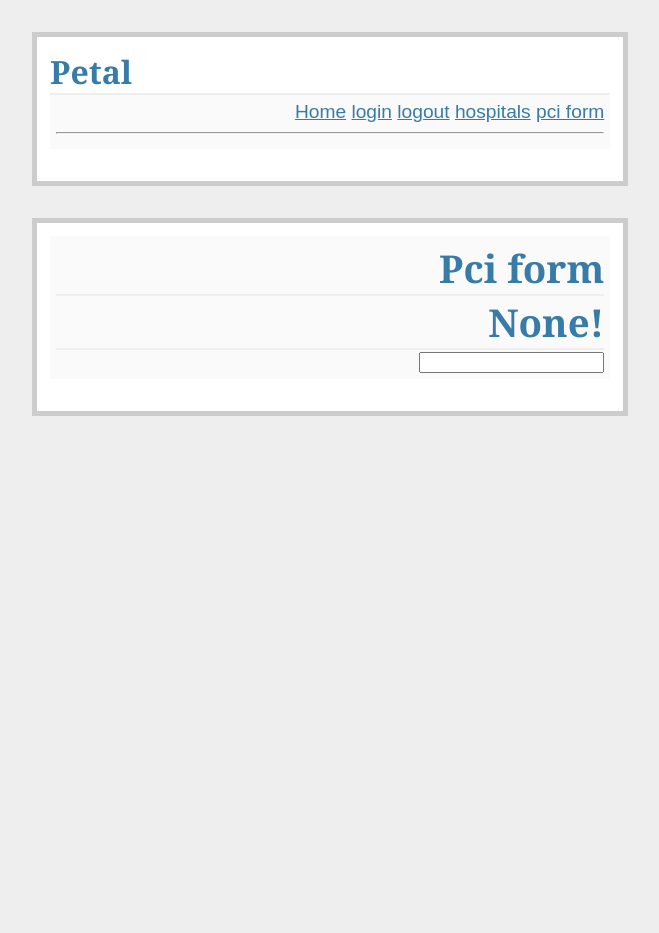
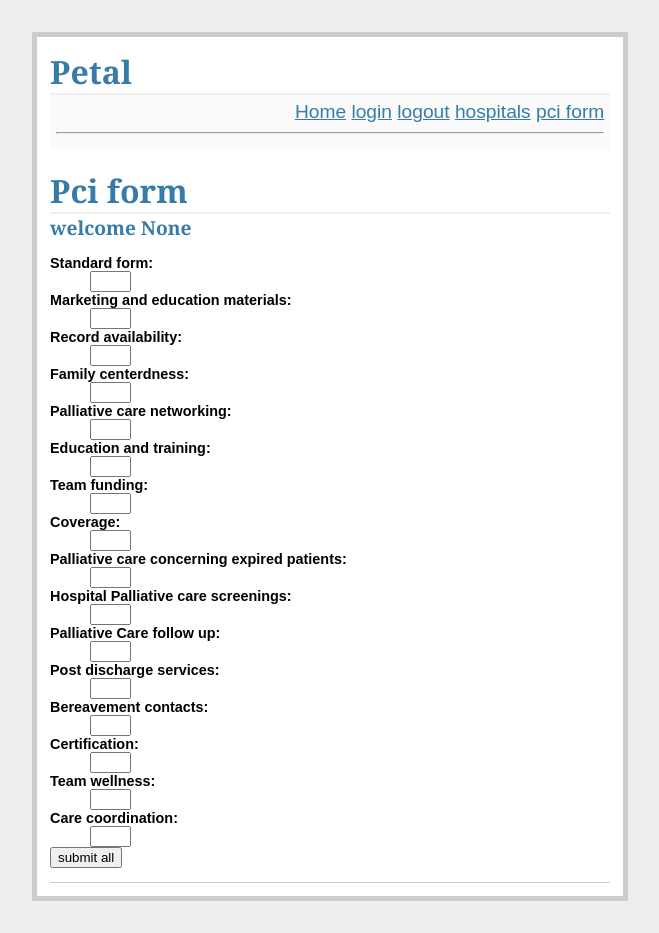
Before and after one commit to Midnightcoffee/petal, a Flask app: page /pci_form in a window 1280 px wide. Shown: the whole page, without its empty margins (310-969 px from the left). Before the commit the page ends 416 px from the top, so only its background shows below. Run offline with Flask 2, Linux system fonts and the light colour scheme; a user stored in the database is signed in; parts of the project's set-up code (start-up, migrations or seed data) failed here and were passed over.

Commit message:
petalapp/templates/pci_form.html extended and views.py form requests added

```diff
--- a/petalapp/templates/add_pci_form.html
+++ b/petalapp/templates/add_pci_form.html
@@ -1,5 +1,3 @@
 {% extends "base.html" %}
 {% block content %}
-
-
 {% endblock %}
--- a/petalapp/templates/base.html
+++ b/petalapp/templates/base.html
@@ -20,5 +20,5 @@
       {% endif %}
       {% endwith %}
     </div>
+{% block content %}{% endblock %}
 </div>
-{% block content %}{% endblock %}
--- a/petalapp/templates/hospitals.html
+++ b/petalapp/templates/hospitals.html
@@ -1,7 +1,5 @@
 {% extends "base.html" %}
 {% block content %}
-<div class=page>
-  <div class=metanav>
     <h1>Hospitals</h1>
         <li><a href="{{ url_for('MetroWest') }}">MetroWest</a></li>
         <li><a href="{{ url_for('st_vince') }} ">St.Vince </a></li>
@@ -26,6 +24,4 @@
         <li><a href="{{ url_for('northeast') }}">Northeast</a></li>
         <li><a href="{{ url_for('north_central') }}">North Central</a></li>
         <li><a href="{{ url_for('mission_trail') }}">Mission Trail</a></li>
-  </div>
-</div>
 {% endblock %}
--- a/petalapp/templates/index.html
+++ b/petalapp/templates/index.html
@@ -1,10 +1,5 @@
 {% extends "base.html" %}
 {% block content %}
-
-<div class =page>
-    <div class=metanav>
     <img src ="{{ url_for('static', filename='flower350.jpg') }}" alt="flower" usemap="#logos">
     <h1>Welcome {{user.nickname}}</h1>
-    </div>
-</div>
 {% endblock %}
--- a/petalapp/templates/login.html
+++ b/petalapp/templates/login.html
@@ -1,7 +1,5 @@
 {% extends "base.html" %}
 {% block content %}
-<div class =page>
-    <div class=metanav>
     <script type="text/javascript">
     function set_openid(openid, pr)
     {
@@ -34,6 +32,4 @@
         <!--<p><a href="http://openid.net/get-an-openid/what-is-openid/">What is OpenID?</a>
         <a href="http://openid.net/get-an-openid/">Other OpenID providers!</a>-->
     </form>
-    </div>
-</div>
 {% endblock %}
--- a/petalapp/templates/pci_form.html
+++ b/petalapp/templates/pci_form.html
@@ -1,13 +1,42 @@
 {% extends "base.html" %}
 {% block content %}
-
-<div class =page>
-    <div class=metanav>
     <h1>Pci form</h1>
-    <h1>{{user.nickname}}!</h1>
-      <form action="{{url_for('add_pci_form') }}" method="post" accept-charset="utf-8">
-         <input type=text" name="data" id="" value="" />
-      </form>
-    </div>
-</div>
+    <h2>welcome {{user.nickname}}</h2>
+    <form action="{{url_for('add_pci_form') }}" method="post" class=add-entry>
+        <dl>
+            <dt>Standard form:
+            <dd><input type="text" name="standard_form" id="" value="" size =2 />
+            <dt>Marketing and education materials:
+            <dd><input type="text" name="marketing_education" id="" value="" size =2 />
+            <dt>Record availability:
+            <dd><input type="text" name="record_availability" id="" value="" size =2 />
+            <dt>Family centerdness:
+            <dd><input type="text" name="family_centerdness" id="" value="" size =2 />
+            <dt>Palliative care networking:
+            <dd><input type="text" name="pc_networking" id="" value="" size =2 />
+            <dt>Education and training:
+            <dd><input type="text" name="education_and_training" id="" value="" size =2 />
+            <dt>Team funding:
+            <dd><input type="text" name="team_funding" id="" value="" size =2 />
+            <dt>Coverage:
+            <dd><input type="text" name="coverage" id="" value="" size =2 />
+            <dt>Palliative care concerning expired patients:
+            <dd><input type="text" name="pc_for_expired_pts" id="" value="" size =2 />
+            <dt>Hospital Palliative care screenings:
+            <dd><input type="text" name="hospital_pc_screening" id="" value="" size =2 />
+            <dt>Palliative Care follow up:
+            <dd><input type="text" name="pc_follow_up" id="" value="" size =2 />
+            <dt>Post discharge services:
+            <dd><input type="text" name="post_discharge_services" id="" value="" size =2 />
+            <dt>Bereavement contacts:
+            <dd><input type="text" name="bereavement_contacts" id="" value="" size =2 />
+            <dt>Certification:
+            <dd><input type="text" name="certification" id="" value="" size =2 />
+            <dt>Team wellness:
+            <dd><input type="text" name="team_wellness" id="" value="" size =2 />
+            <dt>Care coordination:
+            <dd><input type="text" name="care_coordination" id="" value="" size =2 />
+            <dt><input type="submit" name="" id="" value="submit all" />
+        </dl>
+    </form>
 {% endblock %}
--- a/petalapp/views.py
+++ b/petalapp/views.py
@@ -88,7 +88,23 @@
     #TODO remove me
     db.session.add(test_hospital)
     db.session.commit()
-    test_data = Data(request.form['data'])
+    #TODO what if not integer
+    test_data = Data(int(request.form['standard_form']),
+                    int(request.form['marketing_education']),
+                    int(request.form['record_availability']),
+                    int(request.form['family_centerdness']),
+                    int(request.form['pc_networking']),
+                    int(request.form['education_and_training']),
+                    int(request.form['team_funding']),
+                    int(request.form['coverage']),
+                    int(request.form['pc_for_expired_pts']),
+                    int(request.form['hospital_pc_screening']),
+                    int(request.form['pc_follow_up']),
+                    int(request.form['post_discharge_services']),
+                    int(request.form['certification']),
+                    int(request.form['team_wellness']),
+                    int(request.form['care_coordination'])
+                    )
     db.session.add(test_data)
     db.session.commit()
     test_hospital.data.append(test_data)
```
Lines whose indentation alone changed are shown as unchanged.
